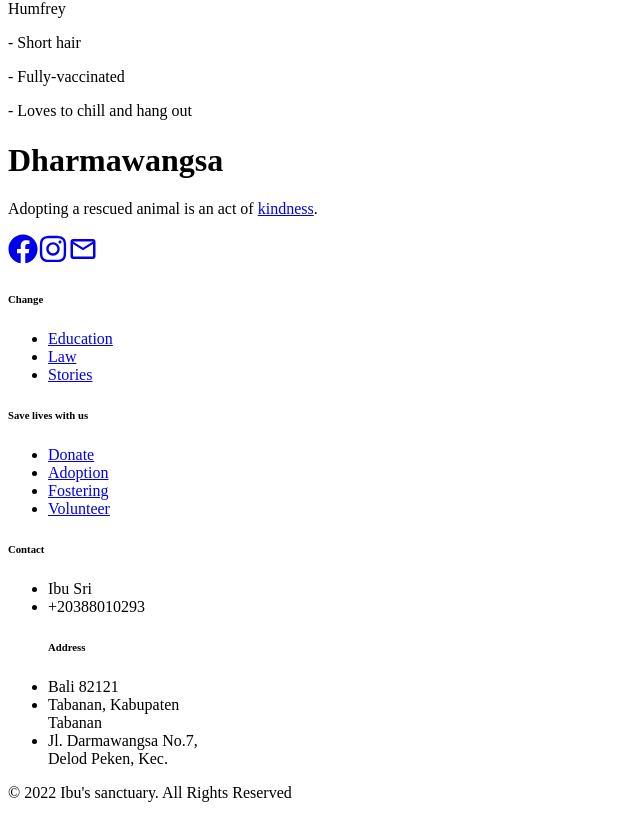
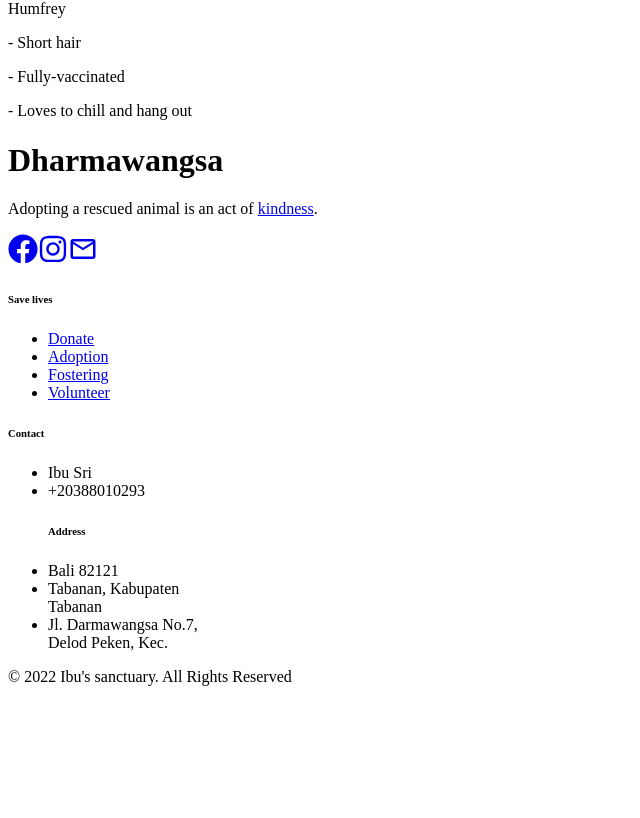
Before and after one commit to JustDevInn/Dians-Sanctuary, a React (Create React App) app: page / in a window 1280 px wide. Shown: the part 7674-8492 px from the top of the page, without its empty margins (0-640 px from the left). After the commit the page ends 8376 px from the top, so only its background shows below. Built offline with nearby package versions, Linux system fonts and the light colour scheme.

Commit message:
updated footer

```diff
--- a/src/components/Footer.jsx
+++ b/src/components/Footer.jsx
@@ -13,60 +13,44 @@ const Footer = () => {
       };
 
   return (
-    <div className='bg-gradient-to-b from-[#E9F1F7] to-[#E7DFC6] max-w[1240px] mx-auto py-16 px-4 grid lg:grid-cols-3 gap-8 text-gray-300'>
+    <div className='bg-gradient-to-b from-[#E9F1F7] to-[#E7DFC6] max-w[1240px] mx-auto py-16 px-4 grid lg:grid-cols-3 gap-8 text-gray-300 tracking-wider'>
         <div className='w-full text-center lg:px-10'>
-        <h1 className='w-full text-3xl font-thin text-[#54426B] uppercase tracking-wider md:text-4xl md:mb-8'>Dharmawangsa</h1>
-        <p className='md:text-2xl text-xl font-bold tracking-wide text-[#623CEA] py-2'>Adopting a rescued animal is an act of <a href='/' class="underline decoration-[#54426B]">kindness</a>.</p>
+        <h1 className='w-full text-3xl font-thin text-[#54426B] uppercase md:text-4xl md:mb-8'>Dharmawangsa</h1>
+        <p className='md:text-2xl text-xl font-bold text-[#623CEA] py-2 tracking-wider'>Adopting a rescued animal is an act of <a href='/' class="underline decoration-[#54426B]">kindness</a>.</p>
         <div className='flex justify-around my-6'>
         <a href="https://www.facebook.com" target="_blank" rel="noreferrer" className='text-[#54426B] hover:text-[#623CEA]'><FaFacebook size={30} /></a>
         <a href="https://www.instagram.com" target="_blank" rel="noreferrer" className='text-[#54426B] hover:text-[#623CEA]'><FaInstagram size={30} /></a>
         <a href="mailto:peeters.justin@yahoo.com" className='text-[#54426B] hover:text-[#623CEA]'><MdOutlineMail size={30} /></a>
         </div>
         </div>
-        <div className="lg:col-span-2 flex justify-between mt-6 lg:px-10 font-thin text-[#54426B]">
+
+        {/* Save lives + Contact */}
+        <div className="lg:col-span-2 flex justify-evenly mt-6 font-thin text-[#54426B]">
+
             <div>
-                <h6 className="h-[20px] mb-6 text-[#623CEA] uppercase tracking-widest font-bold">Change</h6>
-                <ul>
-                    <li className='p-2 hover:text-[#623CEA] tracking-wide' text-sm>
-                        <Link to="/change" onClick={scrollToTop}>
-                          Education
-                        </Link>
-                    </li>
-                    <li className='p-2 hover:text-[#623CEA] tracking-wide' text-sm>
-                        <Link to="/change" onClick={scrollToTop}>
-                          Law
-                        </Link>
-                    </li>
-                    <li className='p-2 hover:text-[#623CEA] tracking-wide' text-sm>
-                        <Link to="/compassion" onClick={scrollToTop}>
-                          Stories
-                        </Link>
-                    </li>
-                </ul>
-            </div>
-            <div>
-                <h6 className="h-[20px] mb-6 text-[#623CEA] uppercase tracking-widest font-bold">Save lives with us</h6>
-                <ul>
-                    <li className='p-2 hover:text-[#623CEA] tracking-wide' text-sm>
+                <h6 className="mb-6 text-[#623CEA] uppercase tracking-widest text-xl font-normal">Save lives</h6>
+                <ul className='text-left '>
+                    <li className='p-2 hover:text-[#623CEA]' text-sm>
                         <Link to="/donate" onClick={scrollToTop}>
                           Donate
                         </Link>
                     </li>
-                    <li className="p-2 hover:text-[#623CEA] tracking-wide">
+                    <li className="p-2 hover:text-[#623CEA]">
                         <Link to="/savelives" onClick={scrollToTop}>
                           Adoption
                         </Link>
                     </li>
-                    <li className="p-2 hover:text-[#623CEA] tracking-wide">
+                    <li className="p-2 hover:text-[#623CEA]">
                         <Link to="/savelives" onClick={scrollToTop}>
                           Fostering
                         </Link>
                     </li>
-                    <li className='p-2 hover:text-[#623CEA] tracking-wide' text-sm><a href="mailto:peeters.justin@yahoo.com">Volunteer</a></li>
+                    <li className='p-2 hover:text-[#623CEA]' text-sm><a href="mailto:peeters.justin@yahoo.com">Volunteer</a></li>
                 </ul>
             </div>
+
             <div>
-                <h6 className="h-[20px] mb-6 text-[#623CEA] uppercase tracking-widest font-bold">Contact</h6>
+                <h6 className=" mb-6 text-[#623CEA] uppercase tracking-widest font-normal text-xl ">Contact</h6>
                 <ul>
                     <li className='pl-2' text-sm>Ibu Sri</li>
                     <li className='pl-2' text-sm>+20388010293</li>
@@ -76,7 +60,9 @@ const Footer = () => {
                     <li className='pl-2' text-sm>Jl. Darmawangsa No.7, <br></br>Delod Peken, Kec.</li>
                 </ul>
             </div>
+
         </div>
+
         <p className='text-xs text-[#623CEA] flex justify-center'>© 2022 Ibu's sanctuary. All Rights Reserved</p>
     </div>
   )
```
